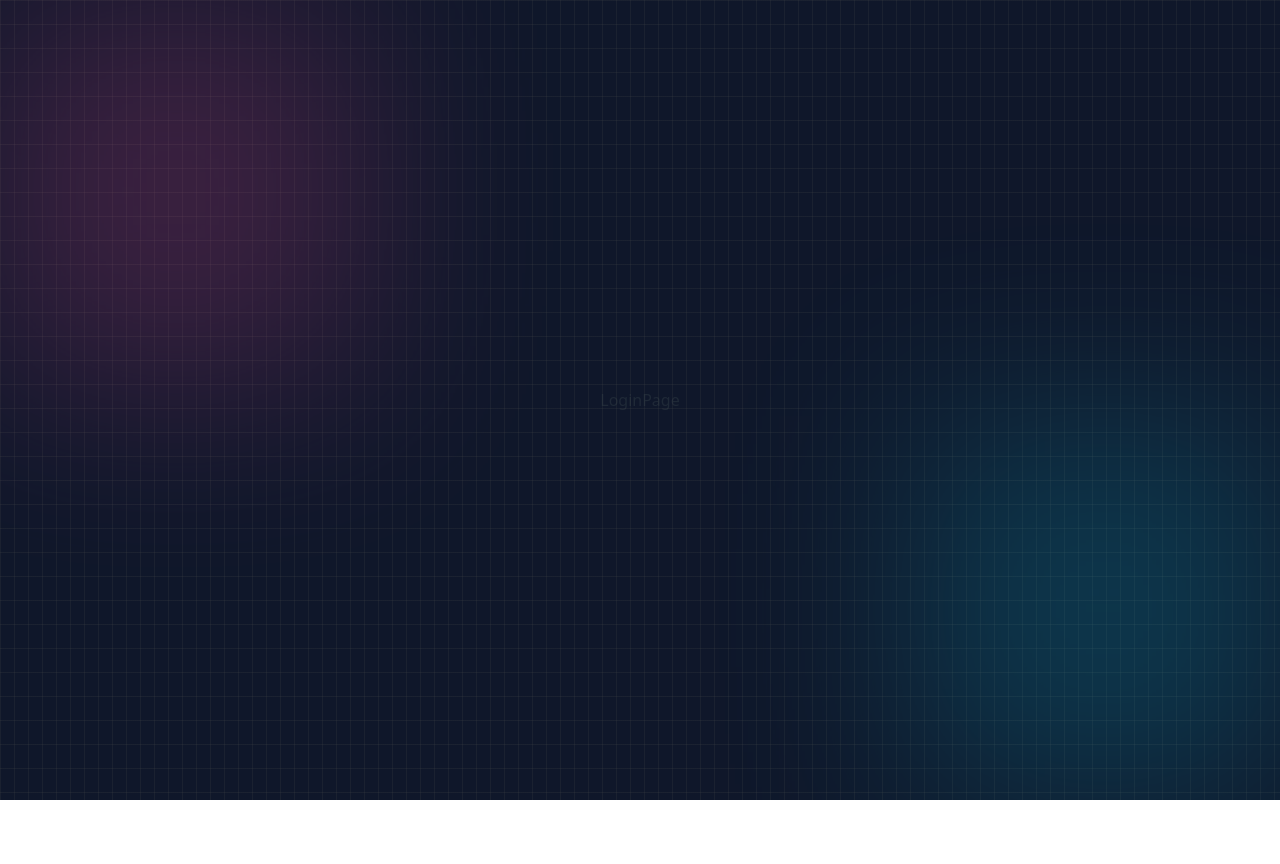
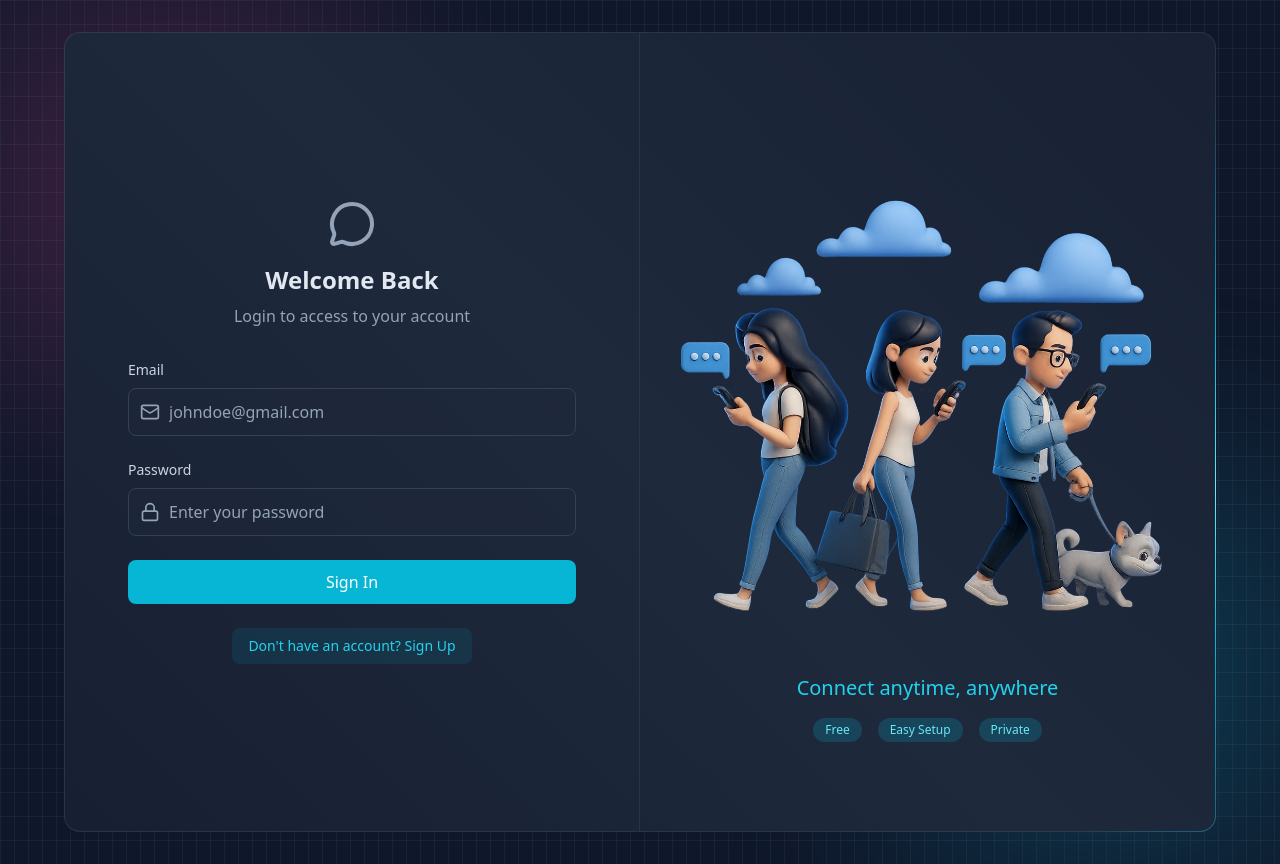
Before and after one commit to MohammadAli-14/thug-slayers-chat-app-fin, a React (Vite) app in the folder frontend/: page /login in a window 1280 px wide. Before the commit the page ends 800 px from the top, so only its background shows below. Built offline with nearby package versions, Linux system fonts and the light colour scheme; no server answers.

Commit message:
login and logout frontend implemented

```diff
--- a/frontend/src/pages/ChatPage.jsx
+++ b/frontend/src/pages/ChatPage.jsx
@@ -1,6 +1,12 @@
+import { useAuthStore } from "../store/useAuthStore"
+
 function ChatPage() {
+  const {logout}=useAuthStore();
   return (
-    <div>ChatPage</div>
+    <div className="z-10">
+      ChatPage
+      <button onClick={logout}>Logout</button>
+    </div>
   )
 }
 
--- a/frontend/src/pages/LoginPage.jsx
+++ b/frontend/src/pages/LoginPage.jsx
@@ -1,9 +1,108 @@
-
+import { useState } from "react";
+import { useAuthStore } from "../store/useAuthStore";
+import BorderAnimatedContainer from "../components/BorderAnimatedContainer";
+import { MessageCircleIcon, MailIcon, LoaderIcon, LockIcon } from "lucide-react";
+import { Link } from "react-router";
 
 function LoginPage() {
+  const [formData, setFormData] = useState({ email: "", password: "" });
+  const { login, isLoggingIn } = useAuthStore();
+
+  const handleSubmit = (e) => {
+    e.preventDefault();
+    login(formData);
+  };
+
   return (
-    <div>LoginPage</div>
-  )
+    <div className="w-full flex items-center justify-center p-4 bg-slate-900">
+      <div className="relative w-full max-w-6xl md:h-[800px] h-[650px]">
+        <BorderAnimatedContainer>
+          <div className="w-full flex flex-col md:flex-row">
+            {/* FORM CLOUMN - LEFT SIDE */}
+            <div className="md:w-1/2 p-8 flex items-center justify-center md:border-r border-slate-600/30">
+              <div className="w-full max-w-md">
+                {/* HEADING TEXT */}
+                <div className="text-center mb-8">
+                  <MessageCircleIcon className="w-12 h-12 mx-auto text-slate-400 mb-4" />
+                  <h2 className="text-2xl font-bold text-slate-200 mb-2">Welcome Back</h2>
+                  <p className="text-slate-400">Login to access to your account</p>
+                </div>
+
+                {/* FORM */}
+                <form onSubmit={handleSubmit} className="space-y-6">
+                  {/* EMAIL INPUT */}
+                  <div>
+                    <label className="auth-input-label">Email</label>
+                    <div className="relative">
+                      <MailIcon className="auth-input-icon" />
+
+                      <input
+                        type="email"
+                        value={formData.email}
+                        onChange={(e) => setFormData({ ...formData, email: e.target.value })}
+                        className="input"
+                        placeholder="johndoe@gmail.com"
+                      />
+                    </div>
+                  </div>
+
+                  {/* PASSWORD INPUT */}
+                  <div>
+                    <label className="auth-input-label">Password</label>
+                    <div className="relative">
+                      <LockIcon className="auth-input-icon" />
+
+                      <input
+                        type="password"
+                        value={formData.password}
+                        onChange={(e) => setFormData({ ...formData, password: e.target.value })}
+                        className="input"
+                        placeholder="Enter your password"
+                      />
+                    </div>
+                  </div>
+
+                  {/* SUBMIT BUTTON */}
+                  <button className="auth-btn" type="submit" disabled={isLoggingIn}>
+                    {isLoggingIn ? (
+                      <LoaderIcon className="w-full h-5 animate-spin text-center" />
+                    ) : (
+                      "Sign In"
+                    )}
+                  </button>
+                </form>
+
+                <div className="mt-6 text-center">
+                  <Link to="/signup" className="auth-link">
+                    Don't have an account? Sign Up
+                  </Link>
+                </div>
+              </div>
+            </div>
+
+            {/* FORM ILLUSTRATION - RIGHT SIDE */}
+            <div className="hidden md:w-1/2 md:flex items-center justify-center p-6 bg-gradient-to-bl from-slate-800/20 to-transparent">
+              <div>
+                <img
+                  src="/signup.png"
+                  alt="People using mobile devices"
+                  className="w-full h-auto object-contain"
+                />
+                <div className="mt-6 text-center">
+                  <h3 className="text-xl font-medium text-cyan-400">Connect anytime, anywhere</h3>
+
+                  <div className="mt-4 flex justify-center gap-4">
+                    <span className="auth-badge">Free</span>
+                    <span className="auth-badge">Easy Setup</span>
+                    <span className="auth-badge">Private</span>
+                  </div>
+                </div>
+              </div>
+            </div>
+          </div>
+        </BorderAnimatedContainer>
+      </div>
+    </div>
+  );
 }
-
-export default LoginPage
+export default LoginPage;
--- a/frontend/src/pages/SignUpPage.jsx
+++ b/frontend/src/pages/SignUpPage.jsx
@@ -100,7 +100,7 @@
             <div className="hidden md:w-1/2 md:flex items-center justify-center p-6 bg-gradient-to-bl from-slate-800/20 to-transparent">
               <div>
                 <img
-                  src="/signup.png"
+                  src="/login.png"
                   alt="People using mobile devices"
                   className="w-full h-auto object-contain"
                 />
--- a/frontend/src/store/useAuthStore.js
+++ b/frontend/src/store/useAuthStore.js
@@ -35,6 +35,32 @@
     } finally {
       set({ isSigningUp: false });
     }
-  }
+  },
+   login: async (data) => {
+    set({ isLoggingIn: true });
+    try {
+      const res = await axiosInstance.post("/auth/login", data);
+      set({ authUser: res.data });
+
+      toast.success("Logged in successfully");
+
+      get().connectSocket();
+    } catch (error) {
+      toast.error(error.response.data.message);
+    } finally {
+      set({ isLoggingIn: false });
+    }
+  },
+   logout: async () => {
+    try {
+      await axiosInstance.post("/auth/logout");
+      set({ authUser: null });
+      toast.success("Logged out successfully");
+      get().disconnectSocket();
+    } catch (error) {
+      toast.error("Error logging out");
+      console.log("Logout error:", error);
+    }
+  },
 
 }));
```
